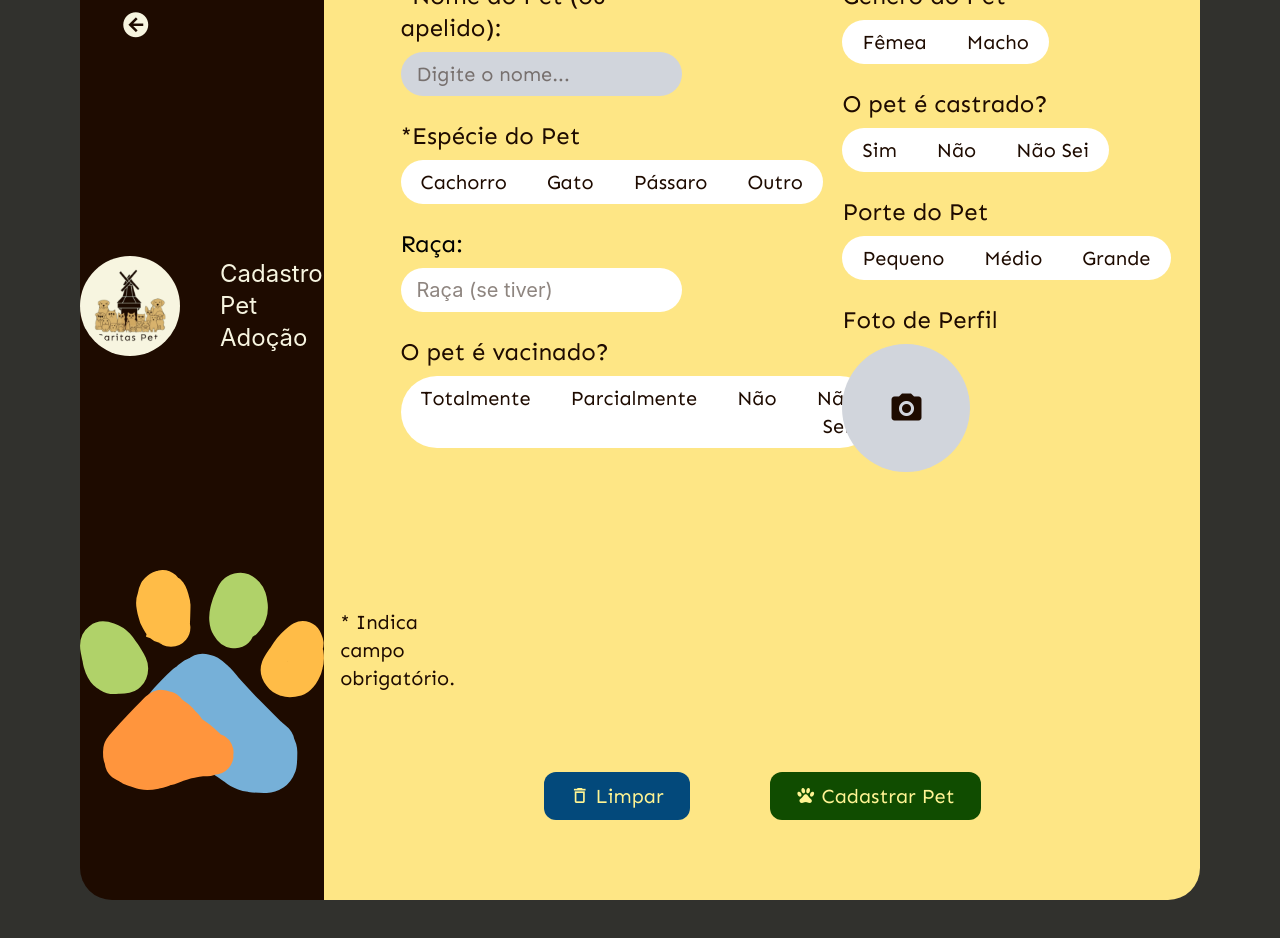
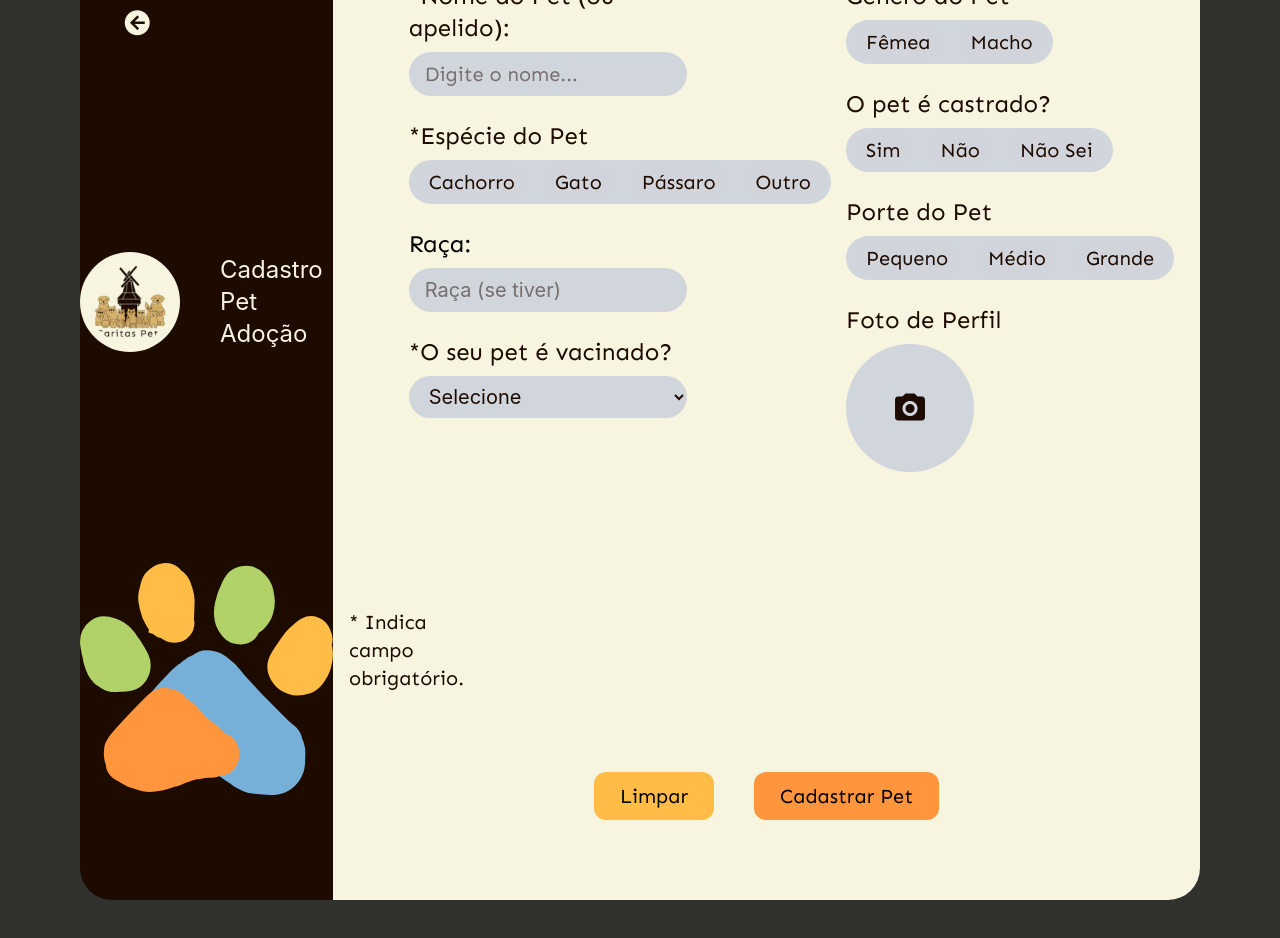
Before and after one commit to CaritasPets/Front-End, a Vue app: page /adote/register in a window 1280 px wide. Shown: the part 180-1118 px from the top of the page. Built offline with nearby package versions, Linux system fonts and the light colour scheme.

Commit message:
FEAT: Small improvements #107

```diff
--- a/src/components/FormsComponents/OngForm.vue
+++ b/src/components/FormsComponents/OngForm.vue
@@ -4,7 +4,7 @@ import BaseInput from '../InputComponents/BaseInput.vue'
 
 </script>
 <template>
-  <form class="flex flex-col items-center py-20 gap-10 bg-amber-200 sm:gap-16 lg:gap-20">
+  <form class="flex flex-col items-center py-20 gap-10 bg-[#F7F5E0] sm:gap-16 lg:gap-20">
     <div class="sm:flex md:flex lg:flex justify-around gap-10 w-full">
         <ul class="flex flex-col items-center w-full lg:w-1/3 gap-6">
           <li class="flex flex-col w-[100%]">
@@ -41,21 +41,21 @@ import BaseInput from '../InputComponents/BaseInput.vue'
     <div class="mt-14 mr-180">
       <h2 class="text-xl font-[Sen] text-[#1E0B00]">* Indica campo obrigatório.</h2>
     </div>
-    <div class="flex justify-center gap-4 sm:gap-30">
+    <div>
+        <ul>
+          <li class="w-full flex flex-row justify-center gap-4 sm:gap-10 ">
             <button
-        class="text-xl rounded-xl py-2 pl-4 pr-6 bg-[#FDA202] cursor-pointer border-2 border-transparent transition-all duration-500 hover:bg-transparent hover:border-[#FDA202] hover:text-[#FDA202]"
-        type="reset"
-      >
-        <span class="mr-2 mdi mdi-delete-outline font-[Sen]"></span>
+              class="text-xl rounded-xl py-2 px-6 bg-[#FFBC46] cursor-pointer border-2 border-transparent transition-all duration-500 hover:bg-transparent hover:border-[#FFBC46] hover:text-[#FFBC46] font-[Sen]"
+              type="reset">
               Limpar
             </button>
             <button
-        class="text-xl rounded-xl py-2 pl-5 pr-6 bg-[#FF7700] cursor-pointer border-2 border-transparent transition-all duration-500 hover:bg-transparent hover:border-[#FF7700] hover:text-[#FF7700]"
-        type="submit"
-      >
-        <span class="mr-2 mdi mdi-paw font-[Sen]"></span>
+              class="text-xl rounded-xl py-2 px-6 bg-[#FF953C] cursor-pointer border-2 border-transparent transition-all duration-500 hover:bg-transparent hover:border-[#FF953C] hover:text-[#FF953C] font-[Sen]"
+              type="submit">
               Cadastrar ONG
             </button>
+          </li>
+        </ul>
       </div>
   </form>
 </template>
--- a/src/components/FormsComponents/PerdidoForm.vue
+++ b/src/components/FormsComponents/PerdidoForm.vue
@@ -23,7 +23,7 @@ const getValues = () => {
 }
 </script>
 <template>
-  <form @submit.prevent="handleSubmit" class="flex flex-col items-center py-20 gap-10 bg-amber-200 sm:gap-16 lg:gap-20">
+  <form @submit.prevent="handleSubmit" class="flex flex-col items-center py-20 gap-10 bg-[#F7F5E0] sm:gap-16 lg:gap-20">
     <div class="sm:flex md:flex lg:flex justify-around gap-10 w-full">
         <ul class="flex flex-col items-center w-full lg:w-1/3 gap-6">
           <li class="flex flex-col w-[100%]">
@@ -36,36 +36,36 @@ const getValues = () => {
             <BaseInput name="input3"/>
           </li>
         </ul>
-        <ul>
+        <ul class="flex flex-col items-center w-full lg:w-1/3 gap-6">
           <li class="flex flex-col w-[100%]">
-            <PictureInput class="mb-5"/>
+            <ToggleComponent name="radio1"/>
           </li>
           <li class="flex flex-col w-[100%]">
-            <ToggleComponent name="radio2" class="mb-5"/>
+            <ToggleComponent name="radio2"/>
           </li>
           <li class="flex flex-col w-[100%]">
-            <ToggleComponent name="radio1"/>
+            <PictureInput/>
           </li>
         </ul>
     </div>
     <div class="mt-14 mr-180">
       <h2 class="text-xl font-[Sen] text-[#1E0B00]">* Indica campo obrigatório.</h2>
     </div>
-    <div class="flex justify-center gap-30">
+    <div>
+        <ul>
+          <li class="w-full flex flex-row justify-center gap-4 sm:gap-10 ">
             <button
-        class="mt-6 text-xl text-[#FFF493] rounded-xl py-2 px-6 bg-[#03497B] cursor-pointer border-2 border-transparent transition-all duration-500 hover:bg-transparent hover:border-[#03497B] hover:text-[#03497B] font-[Sen]"
-        type="reset"
-      >
-        <span class="mr-2 mdi mdi-delete-outline"></span>
+              class="text-xl rounded-xl py-2 px-6 bg-[#FFBC46] cursor-pointer border-2 border-transparent transition-all duration-500 hover:bg-transparent hover:border-[#FFBC46] hover:text-[#FFBC46] font-[Sen]"
+              type="reset">
               Limpar
             </button>
             <button
-        class="mt-6 text-xl text-[#FFF493] rounded-xl py-2 px-6 bg-[#104C00] cursor-pointer border-2 border-transparent transition-all duration-500 hover:bg-transparent hover:border-[#104C00] hover:text-[#104C00] font-[Sen]"
-        type="submit"
-      >
-        <span class="mdi mdi-paw"></span>
-        Cadastrar Pet Perdido
+              class="text-xl rounded-xl py-2 px-6 bg-[#FF953C] cursor-pointer border-2 border-transparent transition-all duration-500 hover:bg-transparent hover:border-[#FF953C] hover:text-[#FF953C] font-[Sen]"
+              type="submit">
+              Cadastrar Pet
             </button>
+          </li>
+        </ul>
       </div>
   </form>
 </template>
--- a/src/components/FormsComponents/PetForm.vue
+++ b/src/components/FormsComponents/PetForm.vue
@@ -29,7 +29,7 @@ const getValues = () => {
 }
 </script>
 <template>
-  <form @submit.prevent="handleSubmit" @reset.prevent="handleReset" class="flex flex-col items-center py-20 gap-10 bg-amber-200 sm:gap-16 lg:gap-20">
+  <form @submit.prevent="handleSubmit" @reset.prevent="handleReset" class="flex flex-col items-center py-20 gap-10 bg-[#F7F5E0] sm:gap-16 lg:gap-20">
     <div class="sm:flex md:flex lg:flex justify-around gap-10 w-full">
       <ul class="flex flex-col items-center w-full lg:w-1/3 gap-6">
         <li class="flex flex-col w-[100%]">
@@ -43,29 +43,46 @@ const getValues = () => {
           <input
             list="racas"
             v-model="pet.raca"
-            class="bg-white text-[#1E0B00] rounded-full text-xl px-4 py-2"
+            class="bg-gray-300 text-[#1E0B00] rounded-full text-xl px-4 py-2"
             placeholder="Raça (se tiver)"
           />
           <div>
-            <datalist v-if="pet.especie == 'cachorro'" id="racas" class="text-6xl">
-              <option v-for="raca of racaStore.racasCachorro" :value="raca.value" :key="raca.value">
+            <datalist v-if="inputStore.campos.radio2.value === 'cachorro'" id="racas">
+              <option v-for="raca of racaStore.racasCachorro" :key="raca.value" :value="raca.value">
                 {{ raca.nome }}
               </option>
             </datalist>
-            <datalist v-else-if="pet.especie == 'gato'" id="racas" class="text-6xl">
-              <option v-for="raca of racaStore.racasGatos" :value="raca.value" :key="raca.value">
+            <datalist v-else-if="inputStore.campos.radio2.value === 'gato'" id="racas">
+              <option v-for="raca of racaStore.racasGatos" :key="raca.value" :value="raca.value">
                 {{ raca.nome }}
               </option>
             </datalist>
-            <datalist v-else id="racas" class="text-6xl">
-              <option v-for="raca of racaStore.racasPassaro" :value="raca.value" :key="raca.value">
+            <datalist v-else-if="inputStore.campos.radio2.value === 'passaro'" id="racas">
+              <option v-for="raca of racaStore.racasPassaro" :key="raca.value" :value="raca.value">
+                {{ raca.nome }}
+              </option>
+            </datalist>
+            <datalist v-else id="racas">
+              <option v-for="raca of [...racaStore.racasCachorro, ...racaStore.racasGatos, ...racaStore.racasPassaro]" :key="raca.value" :value="raca.value">
                 {{ raca.nome }}
               </option>
             </datalist>
           </div>
         </li>
         <li class="flex flex-col w-[100%]">
-          <ToggleComponent name="radio5"/>
+          <label class="text-xl lg:text-2xl mb-2 font-[Sen] text-[#1E0B00]">
+            *O seu pet é vacinado?
+          </label>
+          <select
+            v-model="inputStore.campos.radio5.value"
+            class="bg-gray-300 text-[#1E0B00] rounded-full text-xl px-4 py-2"
+            required
+          >
+            <option value="" disabled hidden>Selecione</option>
+            <option v-for="opt in inputStore.campos.radio5.options" :key="opt.value" :value="opt.value">
+              {{ opt.text }}
+            </option>
+          </select>
         </li>
       </ul>
       <ul class="flex flex-col items-center w-full lg:w-1/3 gap-6">
@@ -86,15 +103,21 @@ const getValues = () => {
     <div class="mt-14 mr-180">
       <h2 class="text-xl font-[Sen] text-[#1E0B00]">* Indica campo obrigatório.</h2>
     </div>
-    <div class="flex gap-20">
-      <button class="text-xl text-[#FFF493] rounded-xl py-2 px-6 bg-[#03497B] cursor-pointer border-2 border-transparent transition-all duration-500 hover:bg-transparent hover:border-[#03497B] hover:text-[#03497B] font-[Sen]" type="reset">
-        <span class="mdi mdi-delete-outline"></span>
-        Limpar
-      </button>
-      <button class="text-xl text-[#FFF493] rounded-xl py-2 px-6 bg-[#104C00] cursor-pointer border-2 border-transparent transition-all duration-500 hover:bg-transparent hover:border-[#104C00] hover:text-[#104C00] font-[Sen]" type="submit">
-        <span class="mdi mdi-paw"></span>
-        Cadastrar Pet
-      </button>
-    </div>
+    <div>
+        <ul>
+          <li class="w-full flex flex-row justify-center gap-4 sm:gap-10 ">
+            <button
+              class="text-xl rounded-xl py-2 px-6 bg-[#FFBC46] cursor-pointer border-2 border-transparent transition-all duration-500 hover:bg-transparent hover:border-[#FFBC46] hover:text-[#FFBC46] font-[Sen]"
+              type="reset">
+              Limpar
+            </button>
+            <button
+              class="text-xl rounded-xl py-2 px-6 bg-[#FF953C] cursor-pointer border-2 border-transparent transition-all duration-500 hover:bg-transparent hover:border-[#FF953C] hover:text-[#FF953C] font-[Sen]"
+              type="submit">
+              Cadastrar Pet
+            </button>
+          </li>
+        </ul>
+      </div>
   </form>
 </template>
--- a/src/components/InputComponents/RadioInput.vue
+++ b/src/components/InputComponents/RadioInput.vue
@@ -18,7 +18,7 @@ const inputStore = useBaseInputStore()
       {{ inputStore.campos[props.name].label }}
     </label>
 
-    <div class="flex overflow-hidden rounded-full bg-white w-fit">
+    <div class="flex flex-row overflow-hidden rounded-full bg-gray-300 w-fit">
       <label
         v-for="opt in inputStore.campos[props.name].options"
         :key="opt.value"
@@ -31,7 +31,7 @@ const inputStore = useBaseInputStore()
         :style="[
           inputStore.campos[props.name].value === opt.value
             ? `background: ${inputStore.campos[props.name].background}`
-            : 'background: white'
+            : 'background: #D1D5DB'
         ]"
       >
         <input
```
Lines whose indentation alone changed are shown as unchanged.
